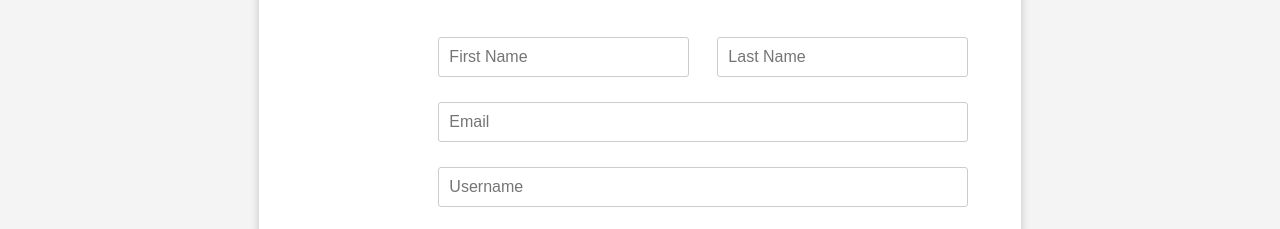
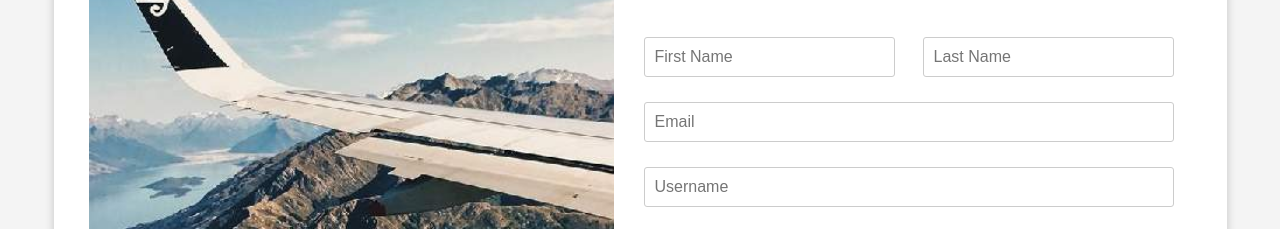
Before and after one commit to hosthabib/SignUpModule, a website: page docs/form.html in a window 1280 px wide. Shown: the part 232-461 px from the top of the page. Drawn offline with Linux system fonts and the light colour scheme; the site is published under a folder, as on GitHub Pages, so addresses that start at the root find nothing.

Commit message:
Update form.html
ok

```diff
--- a/docs/form.html
+++ b/docs/form.html
@@ -10,7 +10,7 @@
     <div class="signup-container">
 
         <div class="signup-image">
-            <img src="/aeroMountains.jpg" alt="Signup Image">
+            <img src="aeroMountains.jpg" alt="Signup Image">
         </div>
         <div class="overlay">
             <h1>Altitude Air</h1>
```
